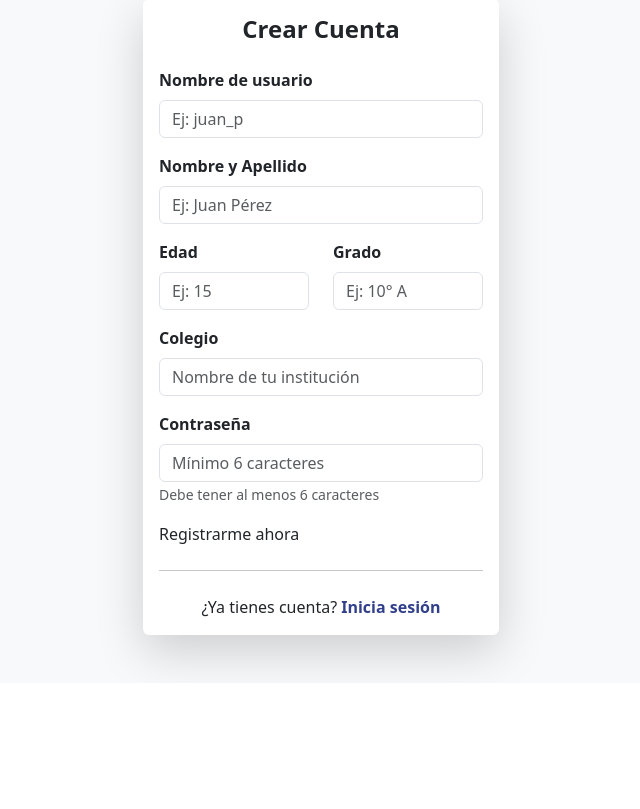
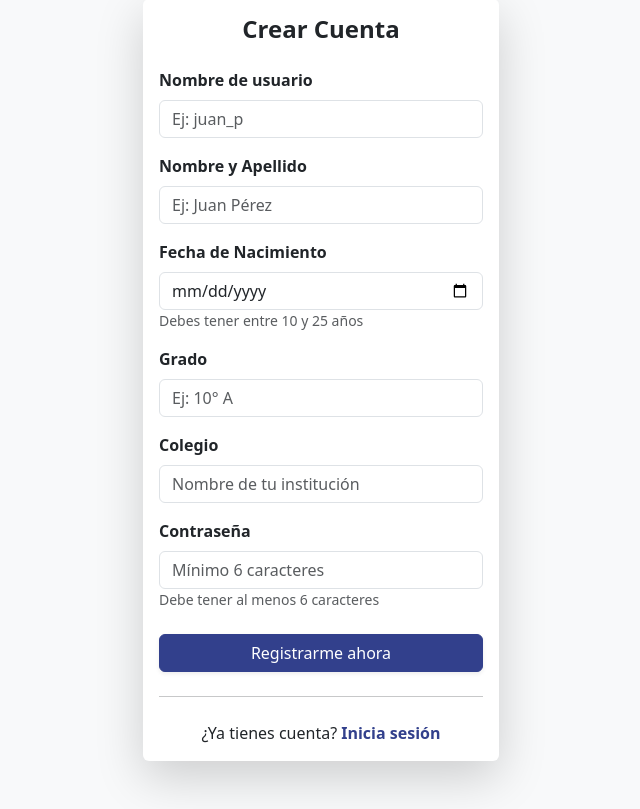
Before and after one commit to profjohang/bepuntoe, a FastAPI app: page /register in a window 1280 px wide. Shown: the part 263-1072 px from the top of the page, without its empty margins (319-959 px from the left). Before the commit the page ends 940 px from the top, so only its background shows below. Run offline with FastAPI, Linux system fonts and the light colour scheme.

Commit message:
Ajuste de función edad

```diff
--- a/main.py
+++ b/main.py
@@ -94,7 +94,7 @@ def create_user(user: schemas.UserCreate, db: Session = Depends(get_db)):
         username=user.username,
         password=get_password_hash(user.password),
         full_name=user.full_name,
-        age=user.age,
+        birth_date=user.birth_date,
         school=user.school,
         grade=user.grade
     )
@@ -119,14 +119,14 @@ def update_user_profile(
 ):
     if user_update.full_name is not None:
         current_user.full_name = user_update.full_name
-    if user_update.age is not None:
-        current_user.age = user_update.age
+    if user_update.birth_date is not None:
+        current_user.birth_date = user_update.birth_date
     if user_update.school is not None:
         current_user.school = user_update.school
     if user_update.grade is not None:
         current_user.grade = user_update.grade
 
-    db.commit() # Guardamos en MySQL
+    db.commit()
     db.refresh(current_user)
 
     return {"message": "Perfil actualizado correctamente", "user": current_user.username}
--- a/models.py
+++ b/models.py
@@ -1,6 +1,6 @@
-from sqlalchemy import Column, Integer, String, JSON, ForeignKey, DateTime
+from sqlalchemy import Column, Integer, String, JSON, ForeignKey, DateTime, Date
 from sqlalchemy.orm import relationship
-from sqlalchemy.sql import func # Para manejar fechas automáticas
+from sqlalchemy.sql import func
 from database import Base
 
 class User(Base):
@@ -10,7 +10,7 @@ class User(Base):
     username = Column(String(50), unique=True, index=True, nullable=False)
     password = Column(String(255), nullable=False)
     full_name = Column(String(150))
-    age = Column(Integer)
+    birth_date = Column(Date)
     school = Column(String(150))
     grade = Column(String(50))
 
--- a/templates/register.html
+++ b/templates/register.html
@@ -16,38 +16,41 @@
                 <form id="registerForm">
                     <div class="mb-3">
                         <label for="username" class="form-label fw-semibold">Nombre de usuario</label>
-                        <input type="text" class="form-control" id="username" required placeholder="Ej: juan_p">
+                        <input type="text" class="form-control" id="username" name="username" required placeholder="Ej: juan_p">
                     </div>
 
                     <div class="mb-3">
                         <label for="full_name" class="form-label fw-semibold">Nombre y Apellido</label>
-                        <input type="text" class="form-control" id="full_name" required placeholder="Ej: Juan Pérez">
+                        <input type="text" class="form-control" id="full_name" name="full_name" required placeholder="Ej: Juan Pérez">
                     </div>
 
-                    <div class="row">
-                        <div class="col-md-6 mb-3">
-                            <label for="age" class="form-label fw-semibold">Edad</label>
-                            <input type="number" class="form-control" id="age" required placeholder="Ej: 15">
-                        </div>
-                        <div class="col-md-6 mb-3">
-                            <label for="grade" class="form-label fw-semibold">Grado</label>
-                            <input type="text" class="form-control" id="grade" required placeholder="Ej: 10° A">
-                        </div>
+                    <div class="mb-3">
+                        <label for="birth_date" class="form-label fw-semibold">Fecha de Nacimiento</label>
+                        <input type="date" class="form-control" id="birth_date" name="birth_date"
+                            required
+                            max="{{ max_date }}"
+                            min="{{ min_date }}">
+                        <small class="text-muted d-block">Debes tener entre 10 y 25 años</small>
+                    </div>
+
+                    <div class="mb-3">
+                        <label for="grade" class="form-label fw-semibold">Grado</label>
+                        <input type="text" class="form-control" id="grade" name="grade" required placeholder="Ej: 10° A">
                     </div>
 
                     <div class="mb-3">
                         <label for="school" class="form-label fw-semibold">Colegio</label>
-                        <input type="text" class="form-control" id="school" required placeholder="Nombre de tu institución">
+                        <input type="text" class="form-control" id="school" name="school" required placeholder="Nombre de tu institución">
                     </div>
 
                     <div class="mb-3">
                         <label for="password" class="form-label fw-semibold">Contraseña</label>
-                        <input type="password" class="form-control" id="password"
+                        <input type="password" class="form-control" id="password" name="password"
                             required
                             minlength="6"
                             placeholder="Mínimo 6 caracteres">
-                        <small class="text-muted">Debe tener al menos 6 caracteres</small>
-                    </div
+                        <small class="text-muted d-block">Debe tener al menos 6 caracteres</small>
+                    </div>
 
                     <button type="submit" class="btn btn-primary w-100 mt-2 shadow-sm">
                         Registrarme ahora
@@ -75,7 +78,7 @@
         // Captura de todos los campos, incluyendo los nuevos
         const username = document.getElementById('username').value;
         const full_name = document.getElementById('full_name').value;
-        const age = parseInt(document.getElementById('age').value); // Convertimos a número
+        const birth_date = document.getElementById('birth_date').value;
         const school = document.getElementById('school').value;
         const grade = document.getElementById('grade').value;
         const password = document.getElementById('password').value;
@@ -89,7 +92,7 @@
                     username,
                     password,
                     full_name,
-                    age,
+                    birth_date,
                     school,
                     grade
                 })
```
Also changed, not shown: schemas.py (+18 -3 lines), templates/dashboard.html (+28 -14 lines).
